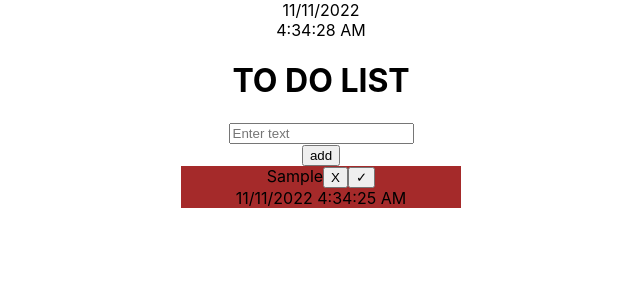
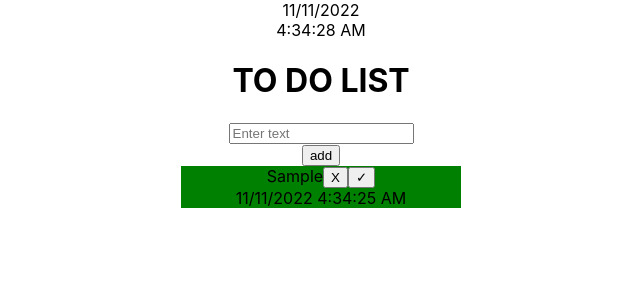
Before and after one commit to Thiru02/To-Do-List, a React (Create React App) app: page / in a window 1280 px wide. Both pictures are taken after typing "Sample" into the empty fields and a click on the button "add". Shown: the top 300 px of the page, without its empty margins (319-959 px from the left). Built offline with nearby package versions, Linux system fonts and the light colour scheme.

Commit message:
Updated time issue

```diff
--- a/src/App.css
+++ b/src/App.css
@@ -11,12 +11,12 @@
   flex-direction: column;
 }
 .App .Items .Items1 {
-  background-color: brown;
+  background-color: green;
   min-width: 280px;
   margin-bottom: 10px;
 }
 .App .Items .complete {
-  /* background-color: green; */
+  background-color: grey;
   text-decoration: line-through;
   /* align-items: center;
   max-width: 180px; */
--- a/src/App.js
+++ b/src/App.js
@@ -70,7 +70,7 @@ function App() {
             return {
               text: temp,
               completed: true,
-              date: prev.date,
+              date: val.date,
               time1: val.time1,
             };
           } else {
@@ -78,7 +78,7 @@ function App() {
             return {
               text: temp,
               completed: false,
-              date: prev.date,
+              date: val.date,
               time1: val.time1,
             };
           }
```
